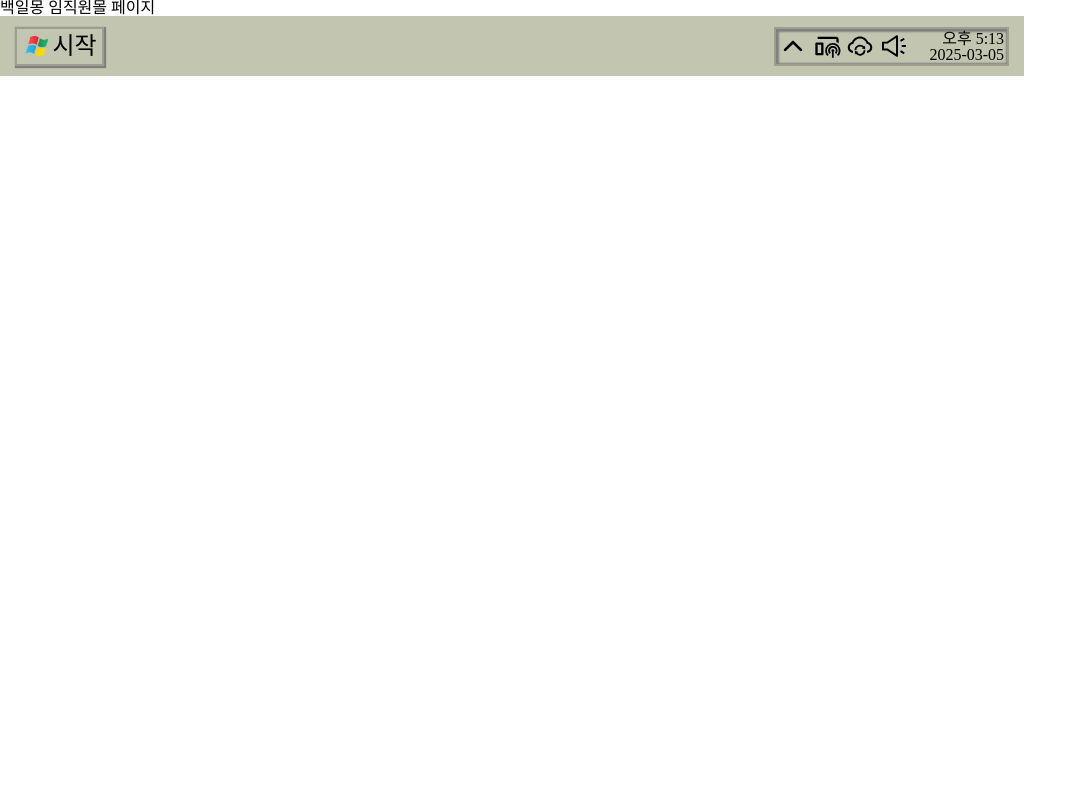
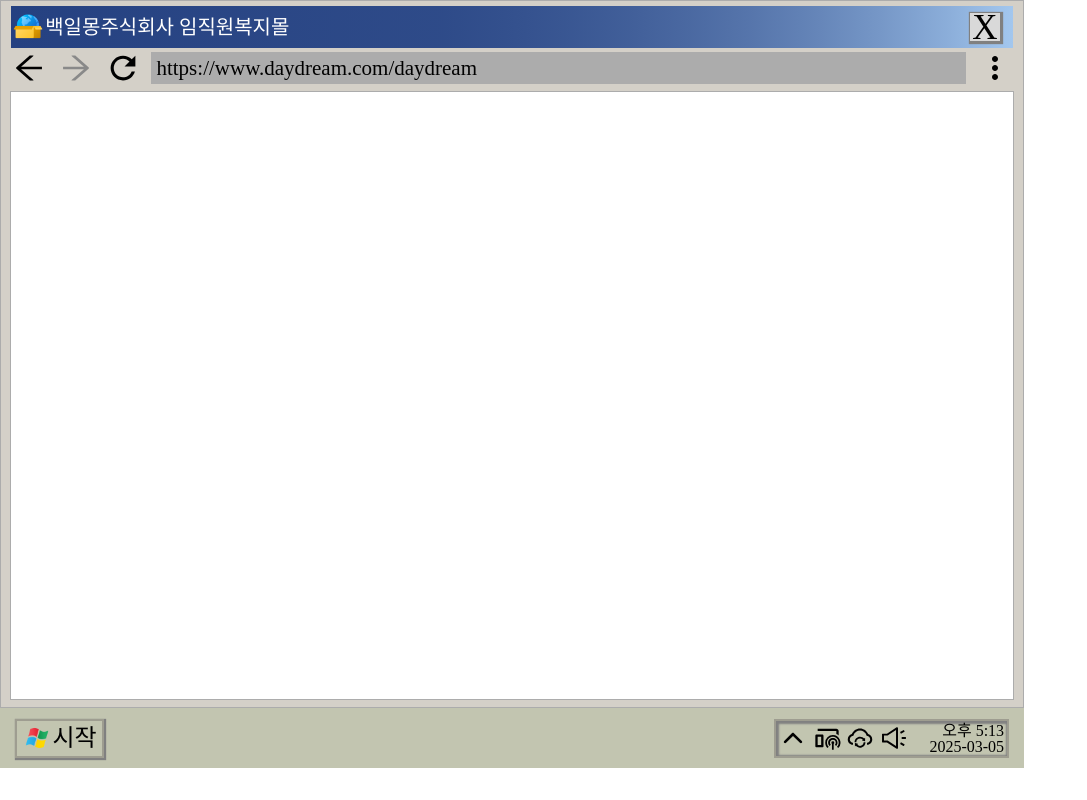
Before and after one commit to kyoungg/project_gotowork, a React (Vite) app: page /daydream in a window 1280 px wide. Shown: the whole page, without its empty margins (0-1087 px from the left). Built offline with nearby package versions, Linux system fonts and the light colour scheme; a web font is replaced by a local one.

Commit message:
feat: 임직원 복지몰 메인 ui 구현

```diff
--- a/src/App.tsx
+++ b/src/App.tsx
@@ -28,6 +28,7 @@ const router = createBrowserRouter([
       },
     ],
   },
+  { path: "/daydrem", element: <Layout />, errorElement: <a>im error!</a> },
 ]);
 
 export default function App() {
--- /dev/null
+++ b/src/components/Daydream.tsx
@@ -0,0 +1,148 @@
+import { useNavigate } from "react-router-dom";
+import styled from "styled-components";
+import { AiOutlineArrowRight } from "react-icons/ai";
+import { AiOutlineArrowLeft } from "react-icons/ai";
+import { BiDotsVerticalRounded } from "react-icons/bi";
+import { IoMdRefresh } from "react-icons/io";
+import Profile from "./Profile";
+
+interface DaydreamProps {
+  component?: React.ReactNode; // React 컴포넌트 노드
+  isLogin?: boolean; // true 또는 false 값
+}
+
+const Daydream: React.FC<DaydreamProps> = ({ component, isLogin }) => {
+  const navigation = useNavigate();
+  const pathname = window.location.pathname;
+
+  return (
+    <Background>
+      <TopContainer>
+        <Title>
+          <Img src="./public/쇼핑몰.png" />
+          백일몽주식회사 임직원복지몰
+        </Title>
+        <CloseBtn
+          onClick={() => {
+            navigation("/");
+          }}
+        >
+          X
+        </CloseBtn>
+      </TopContainer>
+      <MiddleContainer>
+        <AiOutlineArrowLeft size="36" />
+        <AiOutlineArrowRight size="36" color="#898989" />
+        <IoMdRefresh
+          size="36"
+          onClick={() => {
+            window.location.reload();
+          }}
+        />
+        <Url>
+          <p>https://www.daydream.com{pathname}</p>
+        </Url>
+        <BiDotsVerticalRounded size="36" />
+      </MiddleContainer>
+      <BottomContainer>
+        {isLogin && <Profile />}
+        {component}
+      </BottomContainer>
+    </Background>
+  );
+};
+
+export default Daydream;
+
+const Background = styled.div`
+  display: flex;
+  flex-direction: column;
+  align-items: center;
+
+  background-color: #d4d0c8;
+
+  width: 1022px;
+  height: 706px;
+
+  border: solid #acacac 1px;
+`;
+
+const TopContainer = styled.div`
+  display: flex;
+  align-items: center;
+  justify-content: space-between;
+
+  width: 98%;
+  height: 42px;
+
+  margin-top: 5px;
+
+  background: linear-gradient(to right, #254181, 80%, #a3c7ee);
+`;
+
+const Img = styled.img`
+  width: 30px;
+  height: 30px;
+
+  padding: 0 2px;
+`;
+
+const Title = styled.div`
+  display: flex;
+  align-items: center;
+
+  color: white;
+  font-size: 20px;
+`;
+
+const CloseBtn = styled.div`
+  display: flex;
+  align-items: center;
+  justify-content: center;
+
+  background-color: #d9d9d9;
+
+  width: 30px;
+  height: 28px;
+  margin-right: 12px;
+
+  border: solid #808080 1px;
+  box-shadow: 1px 1px 1px 1px gray;
+
+  font-size: 35px;
+
+  cursor: default;
+`;
+
+const MiddleContainer = styled.div`
+  display: flex;
+  align-items: center;
+  justify-content: space-around;
+
+  width: 99%;
+  height: 40px;
+
+  padding-bottom: 3px;
+`;
+
+const Url = styled.div`
+  display: flex;
+  align-items: center;
+
+  width: 80%;
+  height: 32px;
+  padding-left: 5px;
+
+  background-color: #acacac;
+
+  font-size: 21px;
+`;
+
+const BottomContainer = styled.div`
+  background-color: white;
+
+  width: 98%;
+  height: 86%;
+
+  border: solid #acacac 1px;
+`;
--- /dev/null
+++ b/src/components/Profile.tsx
@@ -0,0 +1,20 @@
+import styled from "styled-components";
+
+const Profile = () => {
+  return (
+    <>
+      <Name>환영합니다 [ 이자헌 과장 ] 님</Name>
+      <Point>현재 가지고 계신 포인트는 총 [ ◼◼◼,◼◼◼p ] 입니다</Point>
+    </>
+  );
+};
+
+export default Profile;
+
+const Name = styled.div`
+  font-size: 20px;
+`;
+
+const Point = styled.div`
+  font-size: 20px;
+`;
--- a/src/pages/daydream/DaydreamPage.tsx
+++ b/src/pages/daydream/DaydreamPage.tsx
@@ -1,5 +1,11 @@
+import Daydream from "../../components/Daydream";
+
 const DaydreamPage = () => {
-  return <>백일몽 임직원몰 페이지</>;
+  return (
+    <>
+      <Daydream isLogin={false} />
+    </>
+  );
 };
 
 export default DaydreamPage;
```
